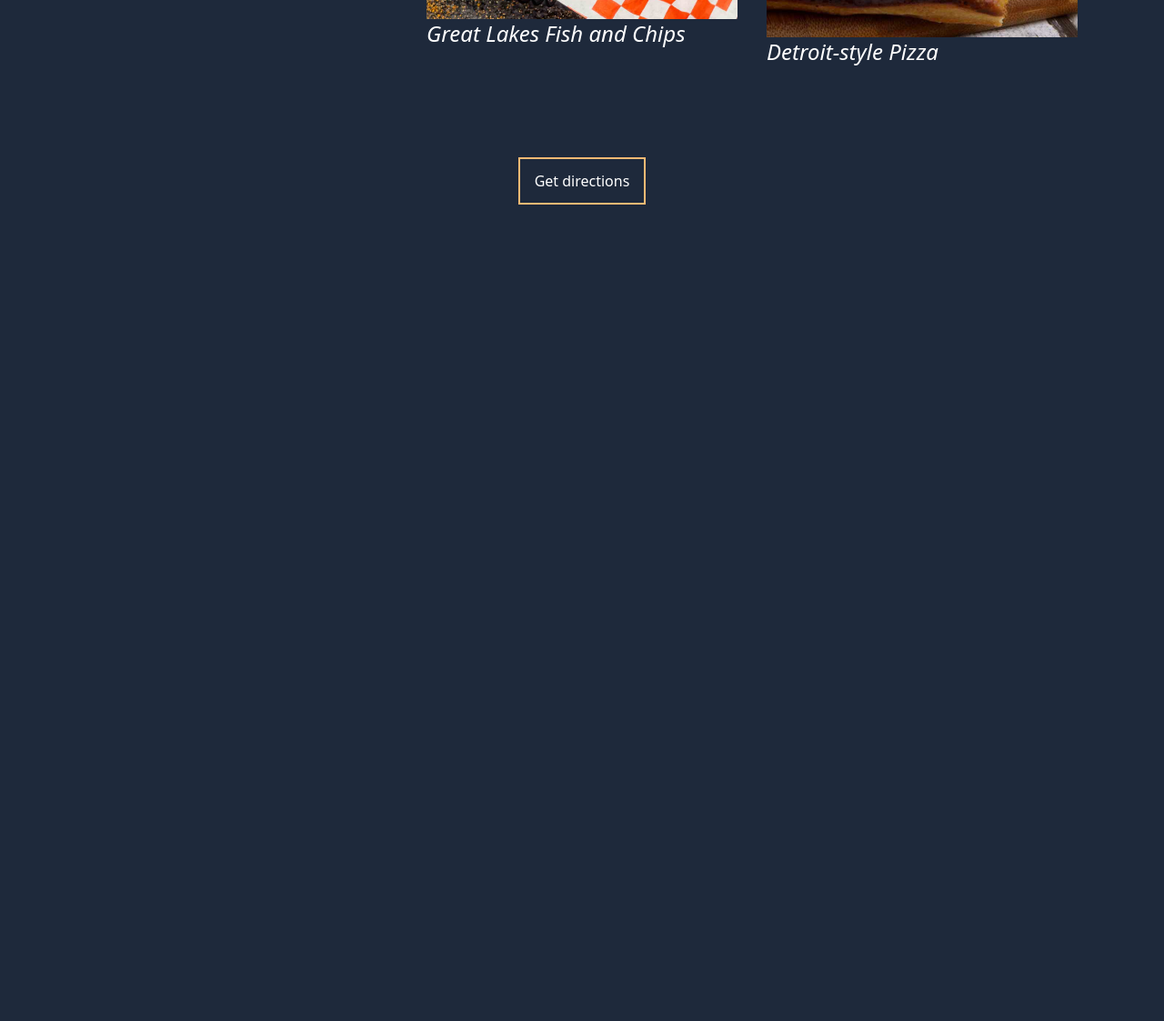
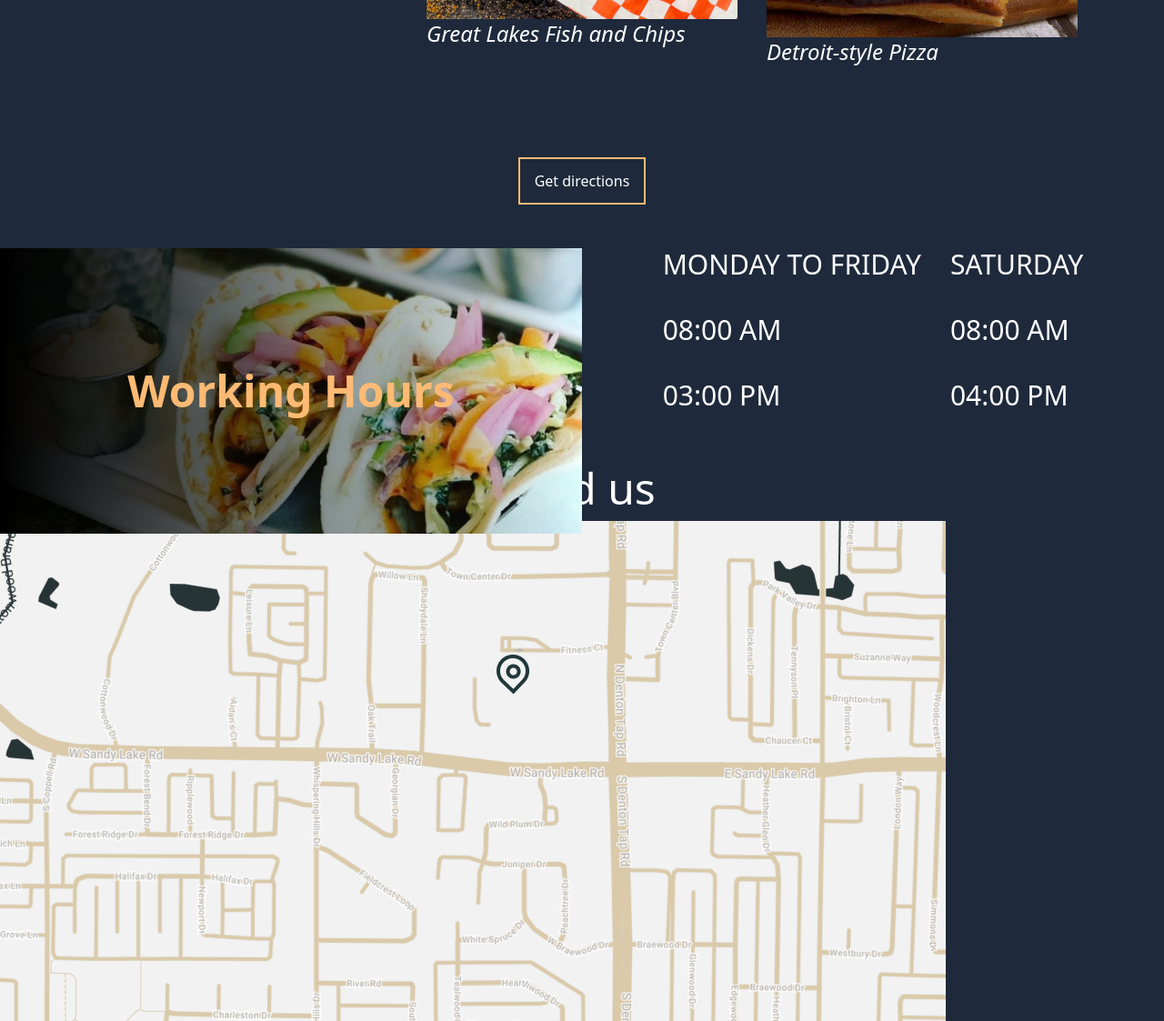
Before and after one commit to techup-group12/gafars-market, a plain HTML site: page index.html in a window 1280 px wide. Shown: the part 1559-2682 px from the top of the page at 91% size. Before the commit the page ends 1784 px from the top, so only its background shows below. Drawn offline with nearby package versions, Linux system fonts and the light colour scheme.

Commit message:
added tacoand time

```diff
--- a/index.html
+++ b/index.html
@@ -93,8 +93,45 @@
         Get directions
       </button>
     </div>
+    <!-- working -->
 
+    <div class="  flex my-12">
+      <div class="w-1/2 relative">
+        <div class=" bg-gradient-to-r from-black h-[314px] w-full absolute top-0 z-10 flex flex-col justify-center items-center"><p class="text-orange-300 font-bold text-5xl z-50">
+          Working Hours
+        </p></div>
+          <img class="h-[314px] w-full absolute top-0" src="taco.png" alt="">
+
+        </div>
+      <div class="w-1/2 text-white text-3xl">
+<div class="flex justify-center space-x-8">
+      <div class="">
+        <p>MONDAY TO FRIDAY </P>
+          <br>
+          <P>08:00 AM</P>
+          <br>
+          <P>03:00 PM</P>
+      </div>
+
+      <div class=" text-white text-3xl">
+      <p>SATURDAY</P>
+      <br>
+      <P>  08:00 AM</P>
+      <br>
+      <P>  04:00 PM</P>
+      </div>
+</div>
+
+</div>
+
+</div>
+<div>
+  <p class="text-white text-[48px] text-center">Find us</p>  </div>
+  <div>
+    <img src="map.jpg" alt="">
   </div>
+
+
 
   </body>
 </html>
```
Also changed, not shown: map.jpg (added), taco.png (added).
